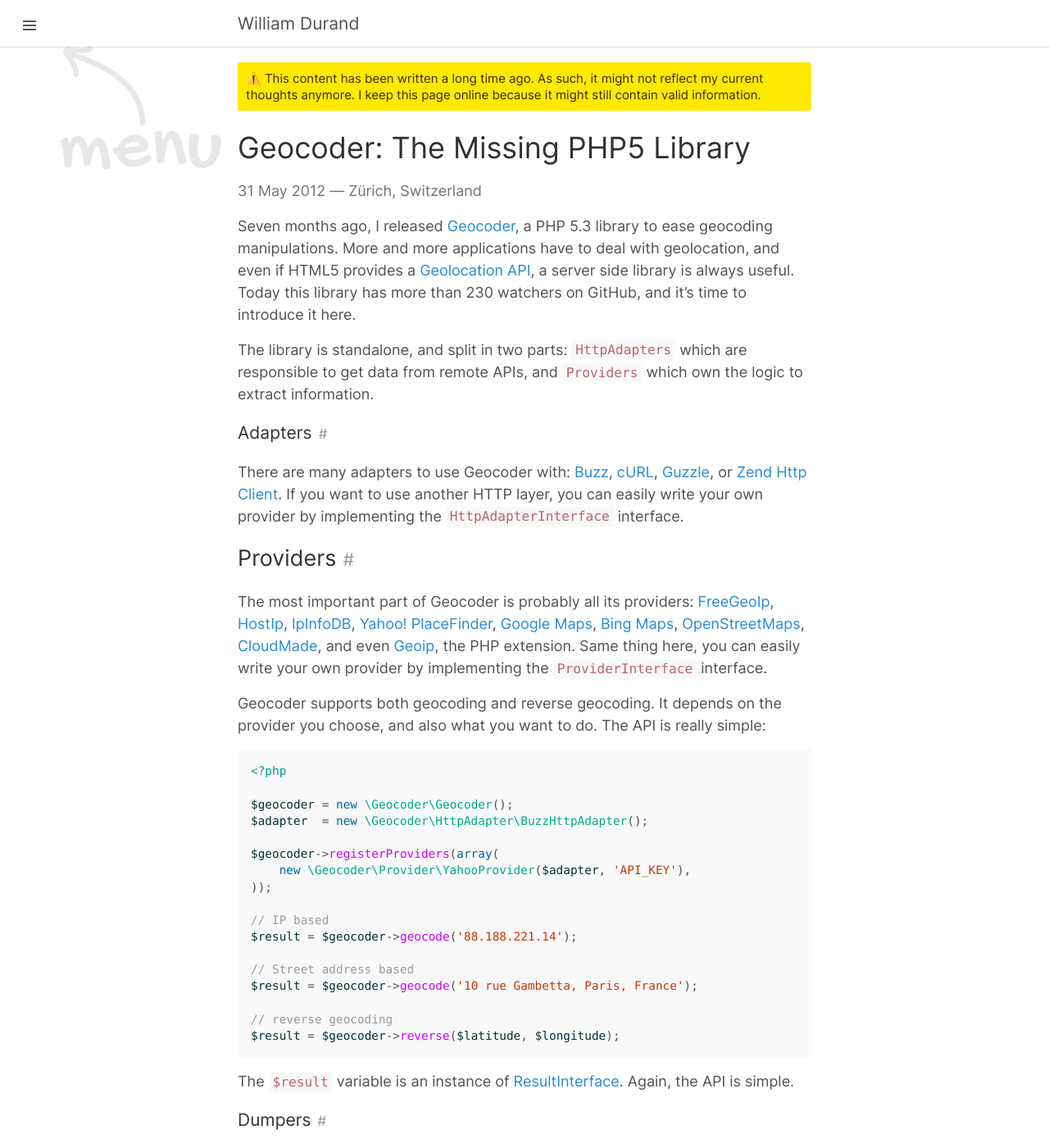
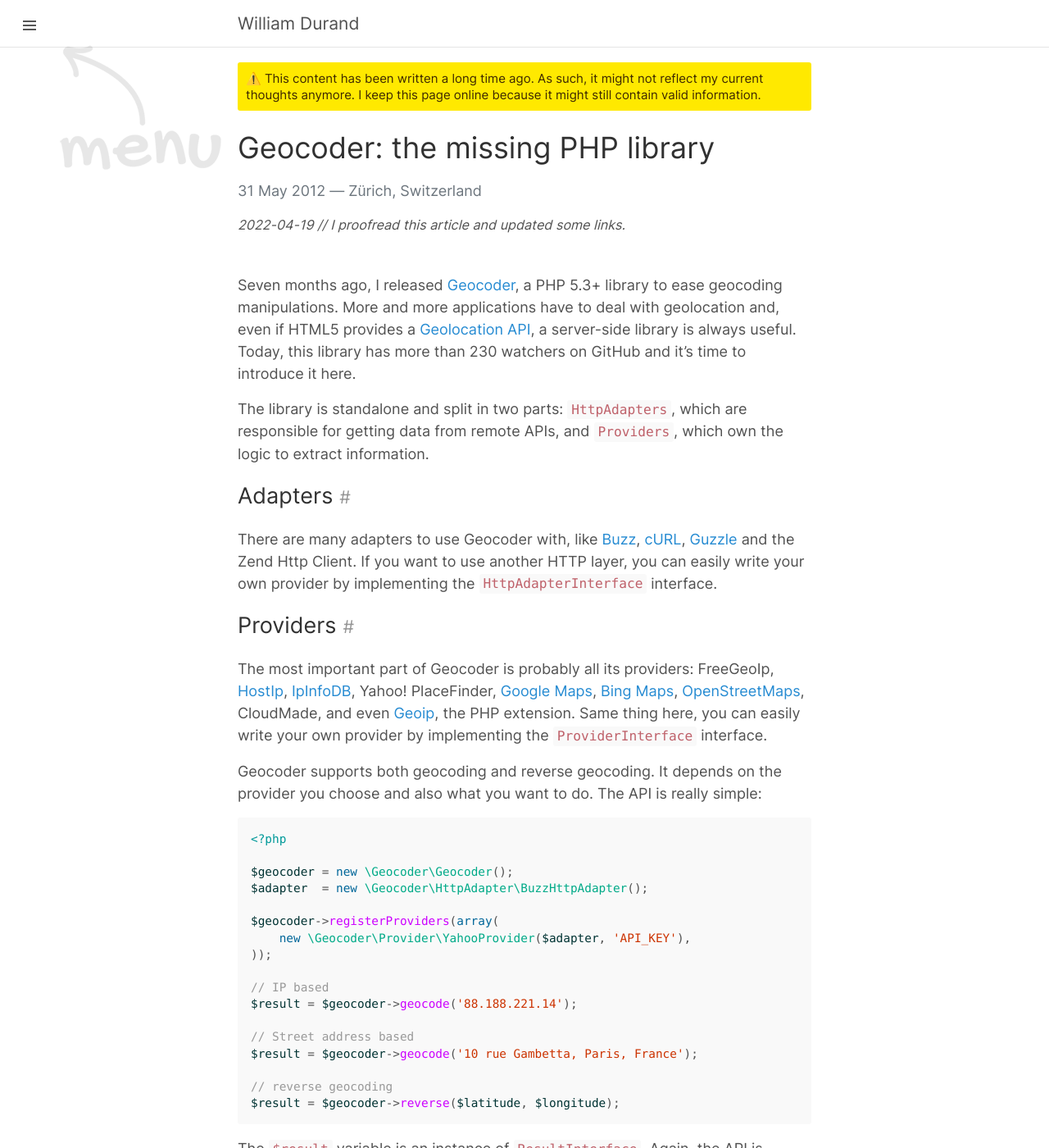
Before and after one commit to willdurand/willdurand.github.io, a Jekyll site: the page built from _posts/2012-05-31-geocoder-the-missing-php5-library.md, in a window 1280 px wide and 1400 px high. Shown: the whole window at 82% size. Built offline with Jekyll 4.4.1, drawn with Linux system fonts in a browser that asks for light colours; some of the changed text lies outside the part shown.

Commit message:
proofread article about geocoder

````diff
--- a/_posts/2012-05-31-geocoder-the-missing-php5-library.md
+++ b/_posts/2012-05-31-geocoder-the-missing-php5-library.md
@@ -1,47 +1,42 @@
 ---
 layout: post
-title: "Geocoder: The Missing PHP5 Library"
+title: "Geocoder: the missing PHP library"
 location: Zürich, Switzerland
 tags: [PHP]
+updates:
+  - date: 2022-04-19
+    content: I proofread this article and updated some links.
 ---
 
-Seven months ago, I released [Geocoder](https://github.com/willdurand/Geocoder),
-a PHP 5.3 library to ease geocoding manipulations. More and more applications
-have to deal with geolocation, and even if HTML5 provides a [Geolocation
-API](http://www.w3.org/TR/geolocation-API/), a server side library is
-always useful. Today this library has more than 230 watchers on GitHub, and it's
-time to introduce it here.
+Seven months ago, I released [Geocoder][], a PHP 5.3+ library to ease geocoding
+manipulations. More and more applications have to deal with geolocation and,
+even if HTML5 provides a [Geolocation API][], a server-side library is always
+useful. Today, this library has more than 230 watchers on GitHub and it's time
+to introduce it here.
 
-The library is standalone, and split in two parts: `HttpAdapters` which
-are responsible to get data from remote APIs, and `Providers` which own the
-logic to extract information.
+The library is standalone and split in two parts: `HttpAdapters`, which
+are responsible for getting data from remote APIs, and `Providers`, which own
+the logic to extract information.
 
-### Adapters
+## Adapters
 
-There are many adapters to use Geocoder with:
+There are many adapters to use Geocoder with, like
 [Buzz](https://github.com/kriswallsmith/Buzz),
-[cURL](http://php.net/manual/book.curl.php),
-[Guzzle](https://github.com/guzzle/guzzle), or [Zend Http
-Client](http://framework.zend.com/manual/en/zend.http.client.html).
-If you want to use another HTTP layer, you can easily write your own provider by
-implementing the `HttpAdapterInterface` interface.
+[cURL](https://www.php.net/manual/en/book.curl.php),
+[Guzzle](https://github.com/guzzle/guzzle) and the Zend Http Client. If you want
+to use another HTTP layer, you can easily write your own provider by implementing
+the `HttpAdapterInterface` interface.
 
 ## Providers
 
-The most important part of Geocoder is probably all its providers:
-[FreeGeoIp](http://freegeoip.net/static/index.html),
-[HostIp](http://www.hostip.info/), [IpInfoDB](http://www.ipinfodb.com/), [Yahoo!
-PlaceFinder](http://developer.yahoo.com/geo/placefinder/), [Google
-Maps](http://code.google.com/apis/maps/documentation/geocoding/), [Bing
-Maps](http://msdn.microsoft.com/en-us/library/ff701715.aspx),
-[OpenStreetMaps](http://nominatim.openstreetmap.org/),
-[CloudMade](http://developers.cloudmade.com/projects/show/geocoding-http-api),
-and even [Geoip](http://php.net/manual/book.geoip.php), the PHP extension.
-Same thing here, you can easily write your own provider by implementing the
+The most important part of Geocoder is probably all its providers: FreeGeoIp,
+[HostIp][], [IpInfoDB][], Yahoo! PlaceFinder, [Google Maps][], [Bing Maps][],
+[OpenStreetMaps][], CloudMade, and even [Geoip][], the PHP extension. Same thing
+here, you can easily write your own provider by implementing the
 `ProviderInterface` interface.
 
 Geocoder supports both geocoding and reverse geocoding. It depends on the
-provider you choose, and also what you want to do. The API is really simple:
+provider you choose and also what you want to do. The API is really simple:
 
 ```php
 <?php
@@ -63,38 +58,49 @@
 $result = $geocoder->reverse($latitude, $longitude);
 ```
 
-The `$result` variable is an instance of [ResultInterface](https://github.com/willdurand/Geocoder/blob/master/src/Geocoder/Result/ResultInterface.php).
+The `$result` variable is an instance of [`ResultInterface`][ResultInterface].
 Again, the API is simple.
 
-### Dumpers
+## Dumpers
 
-Another feature provided by Geocoder is the ability to dump a
-`ResultInterface` object in standard formats like GPS eXchange (GPX),
-[GeoJSON](http://geojson.org/),
-[Keyhole Markup Language](http://en.wikipedia.org/wiki/Keyhole_Markup_Language)
-(KML), Well-Known Binary (WKB), or Well-Known Text (WKT).
-This is too small to become a separated library, and it can be helpful if you need
-to share geolocated data.
+Another feature provided by Geocoder is the ability to dump a `ResultInterface`
+object in standard formats like GPS eXchange (GPX), [GeoJSON][], [Keyhole Markup
+Language][KML] (KML), Well-Known Binary (WKB) or Well-Known Text (WKT). This is
+too small to become a separated library and it can be helpful if you need to
+share geolocated data.
 
-### Conclusion
+## Conclusion
 
-Geocoder is quite stable now, and is well integrated with
-[Propel](http://www.propelorm.org) thanks to the
-[GeocodableBehavior](https://github.com/willdurand/GeocodableBehavior), and even
-with [Doctrine2](http://www.doctrine-project.org/) thanks to the
-[DoctrineBehaviors](https://github.com/KnpLabs/DoctrineBehaviors#geocodable).
-Both behaviors are really powerful, install them, and your model objects
-(entities) will become geo-aware.
-Note for Drupal guys, [the geocoder module should use Geocoder](http://drupal.org/node/1334838), sooner or later.
+Geocoder is quite stable now. It is well integrated with [Propel][] thanks to
+the [GeocodableBehavior][] and with [Doctrine][] thanks to the [DoctrineBehaviors][].
+Both behaviors are really powerful. Install them and your model objects
+(entities) become geo-aware! For Drupal folks, [the geocoder module should use
+Geocoder](https://www.drupal.org/node/1334838) sooner or later.
 
-Geocoder has more than ten contributors (thank you so much guys), is actively
-maintained, and already used in production! Oh, and it's heavily unit tested
-with more than a hundred tests, and almost a thousand assertions.
+Geocoder has more than ten contributors (thank you so much!!!). It is actively
+maintained and already used in production! Oh and it's well unit tested, with
+more than a hundred tests and almost a thousand assertions!
 
-If you plan to use geocoding stuff in your project, or to integrate something
-in your favourite Framework, you should give Geocoder a try ;)
+If you plan to deal with geocoding stuff in your PHP project, you should give
+Geocoder a try ;)
 
-### Links
+## Links
 
-- [The Geocoder website](http://geocoder-php.org/);
-- [The GitHub repository](https://github.com/willdurand/Geocoder).
+- [The Geocoder website](https://geocoder-php.org/)
+- [The GitHub repository][Geocoder]
+
+[Geocoder]: https://github.com/willdurand/Geocoder
+[Geolocation API]: https://www.w3.org/TR/geolocation/
+[HostIP]: https://www.hostip.info/
+[IpInfoDB]: https://www.ipinfodb.com/
+[Google Maps]: https://developers.google.com/maps/documentation/geocoding/
+[Bing Maps]: https://docs.microsoft.com/en-us/bingmaps/rest-services/locations/
+[OpenStreetMaps]: https://nominatim.openstreetmap.org/ui/search.html
+[Geoip]: https://www.php.net/manual/en/book.geoip.php
+[ResultInterface]: https://github.com/willdurand/Geocoder/blob/master/src/Geocoder/Result/ResultInterface.php
+[GeoJSON]: https://geojson.org/
+[KML]: https://en.wikipedia.org/wiki/Keyhole_Markup_Language
+[Propel]: http://propelorm.org/
+[Doctrine]: https://www.doctrine-project.org/
+[DoctrineBehaviors]: https://github.com/KnpLabs/DoctrineBehaviors#geocodable
+[GeocodableBehavior]: https://github.com/willdurand/GeocodableBehavior
````
